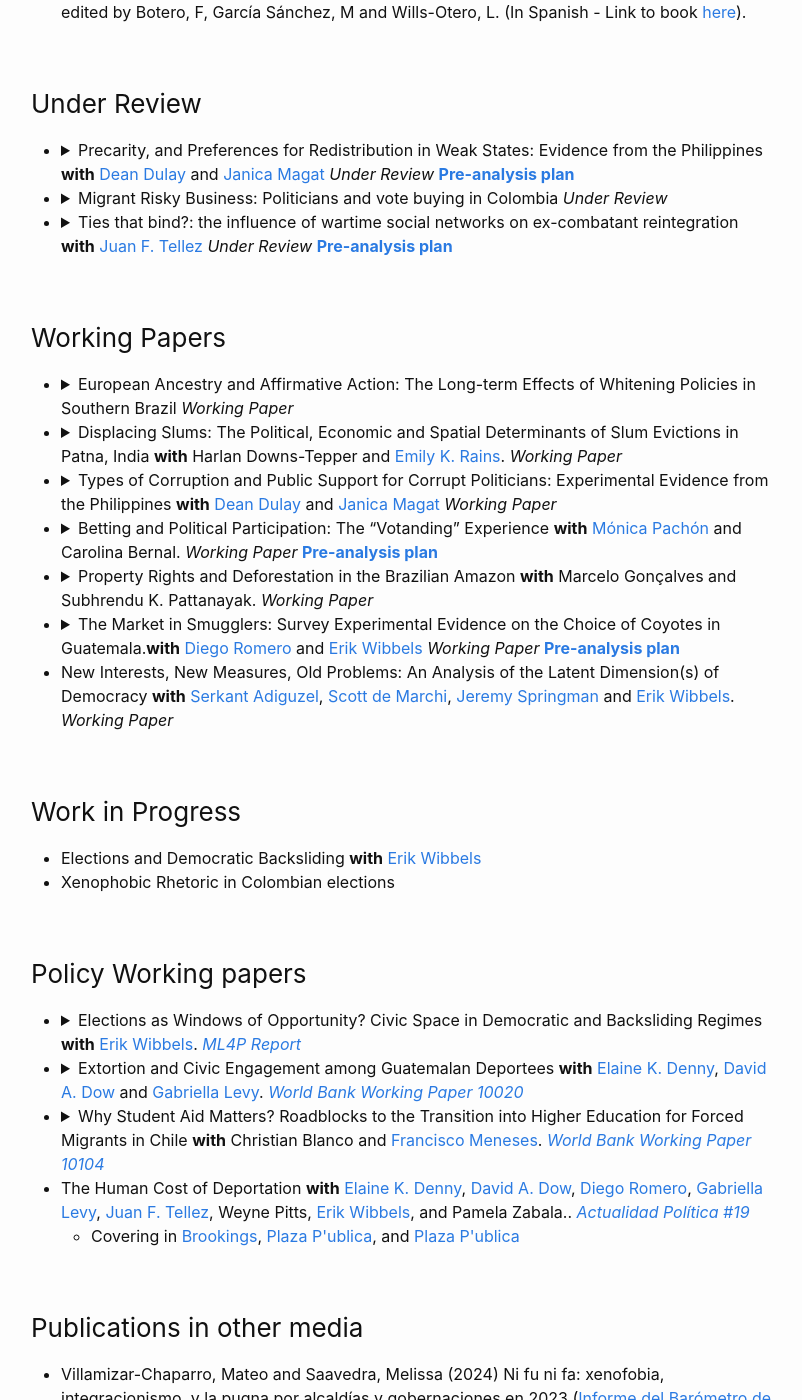
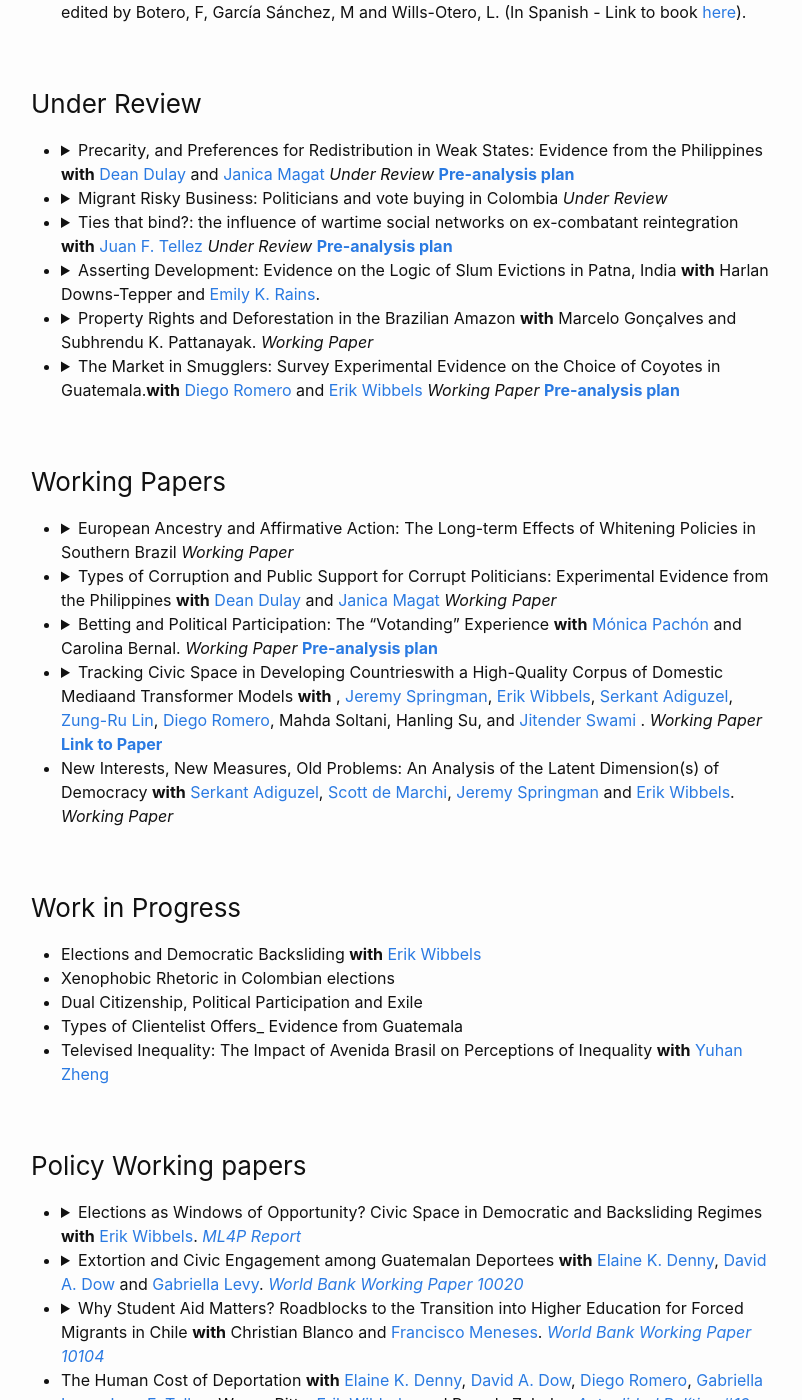
Before and after one commit to MateoVillamizarChaparro/MateoVillamizarChaparro.github.io, a Jekyll site: the page built from publications.md, in a window 1280 px wide and 1400 px high, scrolled down 1043 px. Shown: the whole window, without its empty margins (239-1041 px from the left). Built offline with Jekyll 4.4.1, drawn with Linux system fonts in a browser that asks for light colours; our own code applies the rules of GitHub Pages for plain Markdown files; some of the changed text lies outside the part shown.

Commit message:
Update publications.md
Updates publications

```diff
--- a/publications.md
+++ b/publications.md
@@ -8,21 +8,21 @@ Click on the arrows to access the abstracts.
 
 ### Peer Reviewed Journal Articles
   - {::options parse_block_html="true" /}
-    <details><summary markdown="span"> [3] Group Consciousness and District Selection: Evidence from the Colombian Congress' Black Ethnic District with Cristina Echeverri-Pineda. *Political Behavior* [Link](https://link.springer.com/article/10.1007/s11109-024-09972-4?utm_source=rct_congratemailt&utm_medium=email&utm_campaign=oa_20240925&utm_content=10.1007%2Fs11109-024-09972-4) </summary>
+    <details><summary markdown="span"> [3] Group Consciousness and District Selection: Evidence from the Colombian Congress' Black Ethnic District with Cristina Echeverri-Pineda. *Political Behavior* [[Link to paper](https://link.springer.com/article/10.1007/s11109-024-09972-4?utm_source=rct_congratemailt&utm_medium=email&utm_campaign=oa_20240925&utm_content=10.1007%2Fs11109-024-09972-4)] </summary>
     <p> <sub>
     **Abstract:** How does group consciousness affect the preferences for district selection? In this paper, we investigate if individuals that have a stronger group consciousness measured as historical discrimination, existences of linked fate, and inequalities in the treatment of different racial groups affect district choice. Using a multi-method design, using semi-structured interviews and a conjoint experiment in a sample of Afro-Colombians, we find evidence that group consciousness affects the preferences for ethnic districts over territorial ones. Our results also show that membership to ethnic organization or individuals episodes of discrimination do not change preferences for ethnic districts. These findings indicate that individuals with high levels of group consciousness tend to worry more about mechanisms ad institutions that can enhance the group's political representation.
     </sub> </p>
     </details>
     {::options parse_block_html="false" /}
-    [**Pre-analysis plan**](https://osf.io/kda8s)
+    [[**Pre-analysis plan**](https://osf.io/kda8s)] [[Replication Materials](https://dataverse.harvard.edu/dataset.xhtml?persistentId=doi:10.7910/DVN/D5YYHO)]
   - {::options parse_block_html="true" /}
-    <details><summary markdown="span"> [2] Extortion, Civic Action, and Political Participation among Guatemalan Deportees **with** [Elaine K. Denny](https://faculty.ucmerced.edu/edenny/), [David A. Dow](https://sites.google.com/view/davidadow/home) and [Gabriella Levy](https://gabriellalevy.net/).(2024) *British Journal of Political Science* 54(1), 260–279. </summary>
+    <details><summary markdown="span"> [2] Extortion, Civic Action, and Political Participation among Guatemalan Deportees **with** [Elaine K. Denny](https://faculty.ucmerced.edu/edenny/), [David A. Dow](https://sites.google.com/view/davidadow/home) and [Gabriella Levy](https://gabriellalevy.net/). (2024) *British Journal of Political Science* 54(1), 260–279. </summary>
     <p> <sub>
     **Abstract:** How does extortion affect political and civic engagement? Extortion is both a form of victimization and a type of economic hardship, yet existing literature is inconclusive about how both phenomena affect public participation. We argue that extortion as an economic shock will increase grievances, thereby increasing engagement. In contrast, extortion as victimization will prompt fear of crime, thereby depressing engagement. Using novel survey data from migrants deported to Guatemala by the U.S. government, we leverage the quasi-random experience of extortion during migration to test this theory. We find that extortion has a strong positive effect on both civic action and protest after deportation. The results suggest that this effect is mediated partly by increased economic hardship. These findings demonstrate that extortion experienced while migrating has long term financial consequences for deportees which may ultimately shape their reintegration into their home countries.
     </sub> </p>
     </details>
     {::options parse_block_html="false" /}
-    [Link to paper](https://www.cambridge.org/core/journals/british-journal-of-political-science/article/extortion-civic-action-and-political-participation-among-guatemalan-deportees/4A6788068FBCB0C8050976469CAD9C78) [Replication Materials](https://dataverse.harvard.edu/dataset.xhtml?persistentId=doi:10.7910/DVN/RSAM58)
+    [[Link to paper](https://www.cambridge.org/core/journals/british-journal-of-political-science/article/extortion-civic-action-and-political-participation-among-guatemalan-deportees/4A6788068FBCB0C8050976469CAD9C78)] [[Replication Materials](https://dataverse.harvard.edu/dataset.xhtml?persistentId=doi:10.7910/DVN/RSAM58)]
 
   - {::options parse_block_html="true" /}
     <details><summary markdown="span"> [1] Sick, Hungry, and Vulnerable: Federal Stimulus and Food Security on Marginalized Populations During the COVID‑19 Pandemic **with** [Timothy R. McDade](https://trmcdade.github.io/),  [Molly Jacobs](https://www.researchgate.net/profile/Molly-Jacobs-5), and Michelle Corea *Journal of Racial and Ethnic Health Disparities* </summary>
@@ -65,17 +65,33 @@ Click on the arrows to access the abstracts.
     </details>
     {::options parse_block_html="false" /}
 
-### Working Papers
   - {::options parse_block_html="true" /}
-    <details><summary markdown="span"> European Ancestry and Affirmative Action: The Long-term Effects of Whitening Policies in Southern Brazil *Working Paper* </summary>
+    <details><summary markdown="span"> Asserting Development: Evidence on the Logic of Slum Evictions in Patna, India **with** Harlan Downs-Tepper and [Emily K. Rains](https://www.ekrains.com/). </summary>
     <p> <sub>
-    **Abstract:** Urban economic growth is often associated with transformation and beautification in the name of development. However, to build new roads or create green space, city planners transform the preexisting urban environment. This process creates winners and losers, and often involves the eviction and displacement of poor households. In this paper, we investigate how governments decide whom to displace, and whom to leave untouched, in the name of modernization. Drawing on a unique combination of pre-eviction surveys, post-eviction interviews, and novel geospatial data, we analyze the case of slums in Patna, Bihar, the capital of India’s poorest state. We find that evictions are negatively associated with the economic value of the areas where slums are situated, and, contrary to our expectations, that strong local political connectedness does not prevent eviction.
+    **Abstract:** Urban economic growth often entails transformation that displaces vulnerable residents. As developing countries rapidly urbanize, millions living in informal settlements face eviction each year, often without notice or alternative arrangements upon displacement. Yet strikingly little quantitative evidence exists on which communities are displaced in the name of modernization and why. This article examines evictions in Patna, Bihar, India, using five data sources: administrative surveys of slums, pre-eviction household surveys, post-eviction interviews with local informants, panel satellite imagery, and novel geospatial data on economic activity. We find that officials primarily targeted the poorest settlements located on the least economically valuable land. Four years later, these sites were rarely redeveloped. Evictions were ordered by higher-level officials, and local political ties did not prevent displacement. Our findings collectively support the logic that higher-level officials order evictions to assert their authority in a context of complex overlapping jurisdictions, rather than for economic development purposes.
     </sub> </p>
     </details>
     {::options parse_block_html="false" /}
 
   - {::options parse_block_html="true" /}
-    <details><summary markdown="span"> Displacing Slums: The Political, Economic and Spatial Determinants of Slum Evictions in Patna, India **with** Harlan Downs-Tepper and [Emily K. Rains](https://www.ekrains.com/). *Working Paper* </summary>
+    <details><summary markdown="span"> Property Rights and Deforestation in the Brazilian Amazon **with** Marcelo Gonçalves and Subhrendu K. Pattanayak. *Working Paper* </summary>
+    <p> <sub>
+    **Abstract:** In recent decades, collective property rights have emerged globally as a key policy tool to promote environmental conservation. However, empirical evidence linking collective titling to improved environmental outcomes remains inconclusive, with researchers often struggling to explain their findings. This study addresses this gap by proposing that the environmental impact of titling programs is contingent on the strength of intra-community institutions, with more cohesive institutions generating greater conservation outcomes --- as suggested by the literature on common pool resources. We test this argument by examining the impacts on deforestation of various programs that granted collective titles to Afro-descendant communities in Brazil over the past thirty years. Utilizing satellite imagery and survey data, we demonstrate that collective titling helps reduce deforestation. Notably, these positive effects are predominantly observed in communities with strong pre-existing collective institutions. Our results indicate that while collective titling can be an effective strategy for promoting sustainability, its success depends on the presence of robust intra-community institutions. This suggests that coupling titling programs with institutional development initiatives could be a more adequate approach for enhancing the environmental benefits of titling programs.
+    </sub> </p>
+    </details>
+    {::options parse_block_html="false" /}
+
+  - {::options parse_block_html="true" /}
+    <details><summary markdown="span"> The Market in Smugglers: Survey Experimental Evidence on the Choice of Coyotes in Guatemala.**with** [Diego Romero](https://diego-romero.com/) and [Erik Wibbels](https://web.sas.upenn.edu/ewibbels/) *Working Paper* [**Pre-analysis plan**](https://osf.io/j3knm) </summary>
+    <p> <sub>
+    **Abstract:** How does group consciousness affect the preferences for district selection? In this paper, we investigate if individuals that have a stronger group consciousness measured as historical discrimination, existences of linked fate, and inequalities in the treatment of different racial groups affect district choice. Using a multi-method design, using semi-structured interviews and a conjoint experiment in a sample of Afro-Colombians, we find evidence that group consciousness affects the preferences for ethnic districts over territorial ones. Our results also show that membership to ethnic organization or individuals episodes of discrimination do not change preferences for ethnic districts. These findings indicate that individuals with high levels of group consciousness tend to worry more about mechanisms ad institutions that can enhance the group's political representation.
+    </sub> </p>
+    </details>
+    {::options parse_block_html="false" /}
+
+### Working Papers
+  - {::options parse_block_html="true" /}
+    <details><summary markdown="span"> European Ancestry and Affirmative Action: The Long-term Effects of Whitening Policies in Southern Brazil *Working Paper* </summary>
     <p> <sub>
     **Abstract:** Urban economic growth is often associated with transformation and beautification in the name of development. However, to build new roads or create green space, city planners transform the preexisting urban environment. This process creates winners and losers, and often involves the eviction and displacement of poor households. In this paper, we investigate how governments decide whom to displace, and whom to leave untouched, in the name of modernization. Drawing on a unique combination of pre-eviction surveys, post-eviction interviews, and novel geospatial data, we analyze the case of slums in Patna, Bihar, the capital of India’s poorest state. We find that evictions are negatively associated with the economic value of the areas where slums are situated, and, contrary to our expectations, that strong local political connectedness does not prevent eviction.
     </sub> </p>
@@ -99,28 +115,23 @@ Click on the arrows to access the abstracts.
     {::options parse_block_html="false" /}
 
   - {::options parse_block_html="true" /}
-    <details><summary markdown="span"> Property Rights and Deforestation in the Brazilian Amazon **with** Marcelo Gonçalves and Subhrendu K. Pattanayak. *Working Paper* </summary>
+    <details><summary markdown="span">Tracking Civic Space in Developing Countrieswith a High-Quality Corpus of Domestic Mediaand Transformer Models **with** [](), [Jeremy Springman](https://jrspringman.github.io/), [Erik Wibbels](https://web.sas.upenn.edu/ewibbels/), [Serkant Adiguzel](http://serkantadiguzel.com/), [Zung-Ru Lin](https://pdri-devlab.upenn.edu/bio/zung-ru-lin/), [Diego Romero](https://diego-romero.com/), Mahda Soltani, Hanling Su, and [Jitender Swami](https://sites.google.com/view/jitender-swami/home) . *Working Paper* [**Link to Paper**](https://osf.io/preprints/socarxiv/zp3sr_v1)</summary>
     <p> <sub>
-    **Abstract:** In recent decades, collective property rights have emerged globally as a key policy tool to promote environmental conservation. However, empirical evidence linking collective titling to improved environmental outcomes remains inconclusive, with researchers often struggling to explain their findings. This study addresses this gap by proposing that the environmental impact of titling programs is contingent on the strength of intra-community institutions, with more cohesive institutions generating greater conservation outcomes --- as suggested by the literature on common pool resources. We test this argument by examining the impacts on deforestation of various programs that granted collective titles to Afro-descendant communities in Brazil over the past thirty years. Utilizing satellite imagery and survey data, we demonstrate that collective titling helps reduce deforestation. Notably, these positive effects are predominantly observed in communities with strong pre-existing collective institutions. Our results indicate that while collective titling can be an effective strategy for promoting sustainability, its success depends on the presence of robust intra-community institutions. This suggests that coupling titling programs with institutional development initiatives could be a more adequate approach for enhancing the environmental benefits of titling programs.
+    **Abstract:** Tracking Civic Space in Developing Countrieswith a High-Quality Corpus of Domestic Mediaand Transformer Models∗Donald A. Moratz†,1,2Jeremy Springman†,1,2Erik Wibbels†,1,2Serkant Adiguzel3Mateo Villamizar-Chaparro4Zung-Ru Lin1Diego Romero5Mahda Soltani6Hanling Su1Jitender Swami7August 21, 2025Civic space - the fundamental freedoms necessary for citizens to influence politics -is under constant contestation. Despite the importance of day-to-day contestation overthese rights, there is very little data allowing us to study the events and processes thatconstitute this struggle. We introduce new data that captures civic space activity across65 developing countries from 2012 to 2024. Using an original corpus of over 120 millionarticles from nearly 350 high-quality domestic media outlets and 30 international andregional outlets, we use human-supervised web scraping and open-source computationaltools to track monthly variation in media attention across 20 civic space events. Ourapproach yields three achievements: first, our corpus provides unprecedented coverageof reporting by developing country media outlets, addressing biases in other mediaevent data; second, the resulting monthly event data set covers a wide range of newcivic space activities; and third, we demonstrate the utility of this data for identifyingand forecasting major political events and discuss applications for research on regimedynamics during a time of democratic backsliding.
     </sub> </p>
     </details>
     {::options parse_block_html="false" /}
 
-  - {::options parse_block_html="true" /}
-    <details><summary markdown="span"> The Market in Smugglers: Survey Experimental Evidence on the Choice of Coyotes in Guatemala.**with** [Diego Romero](https://diego-romero.com/) and [Erik Wibbels](https://web.sas.upenn.edu/ewibbels/) *Working Paper* [**Pre-analysis plan**](https://osf.io/j3knm) </summary>
-    <p> <sub>
-    **Abstract:** How does group consciousness affect the preferences for district selection? In this paper, we investigate if individuals that have a stronger group consciousness measured as historical discrimination, existences of linked fate, and inequalities in the treatment of different racial groups affect district choice. Using a multi-method design, using semi-structured interviews and a conjoint experiment in a sample of Afro-Colombians, we find evidence that group consciousness affects the preferences for ethnic districts over territorial ones. Our results also show that membership to ethnic organization or individuals episodes of discrimination do not change preferences for ethnic districts. These findings indicate that individuals with high levels of group consciousness tend to worry more about mechanisms ad institutions that can enhance the group's political representation.
-    </sub> </p>
-    </details>
-    {::options parse_block_html="false" /}
-
- - New Interests, New Measures, Old Problems: An Analysis of the Latent Dimension(s) of Democracy **with** [Serkant Adiguzel](http://serkantadiguzel.com/), [Scott de Marchi](http://sdemarchi.weebly.com/), [Jeremy Springman](https://sites.duke.edu/jeremyspringman/) and [Erik Wibbels](https://sites.duke.edu/wibbels/). *Working Paper*
+ - New Interests, New Measures, Old Problems: An Analysis of the Latent Dimension(s) of Democracy **with** [Serkant Adiguzel](http://serkantadiguzel.com/), [Scott de Marchi](http://sdemarchi.weebly.com/), [Jeremy Springman](https://jrspringman.github.io/) and [Erik Wibbels](https://web.sas.upenn.edu/ewibbels/). *Working Paper*
 
 
 
 ### Work in Progress
   - Elections and Democratic Backsliding **with** [Erik Wibbels](https://web.sas.upenn.edu/ewibbels/)
   - Xenophobic Rhetoric in Colombian elections
+  - Dual Citizenship, Political Participation and Exile
+  - Types of Clientelist Offers_ Evidence from Guatemala
+  - Televised Inequality: The Impact of Avenida Brasil on Perceptions of Inequality **with** [Yuhan Zheng](https://sites.google.com/view/yuhanzheng/about)
 
 
 ### Policy Working papers
```
Also changed, not shown: other parts of publications.md (+1 -0 lines).
